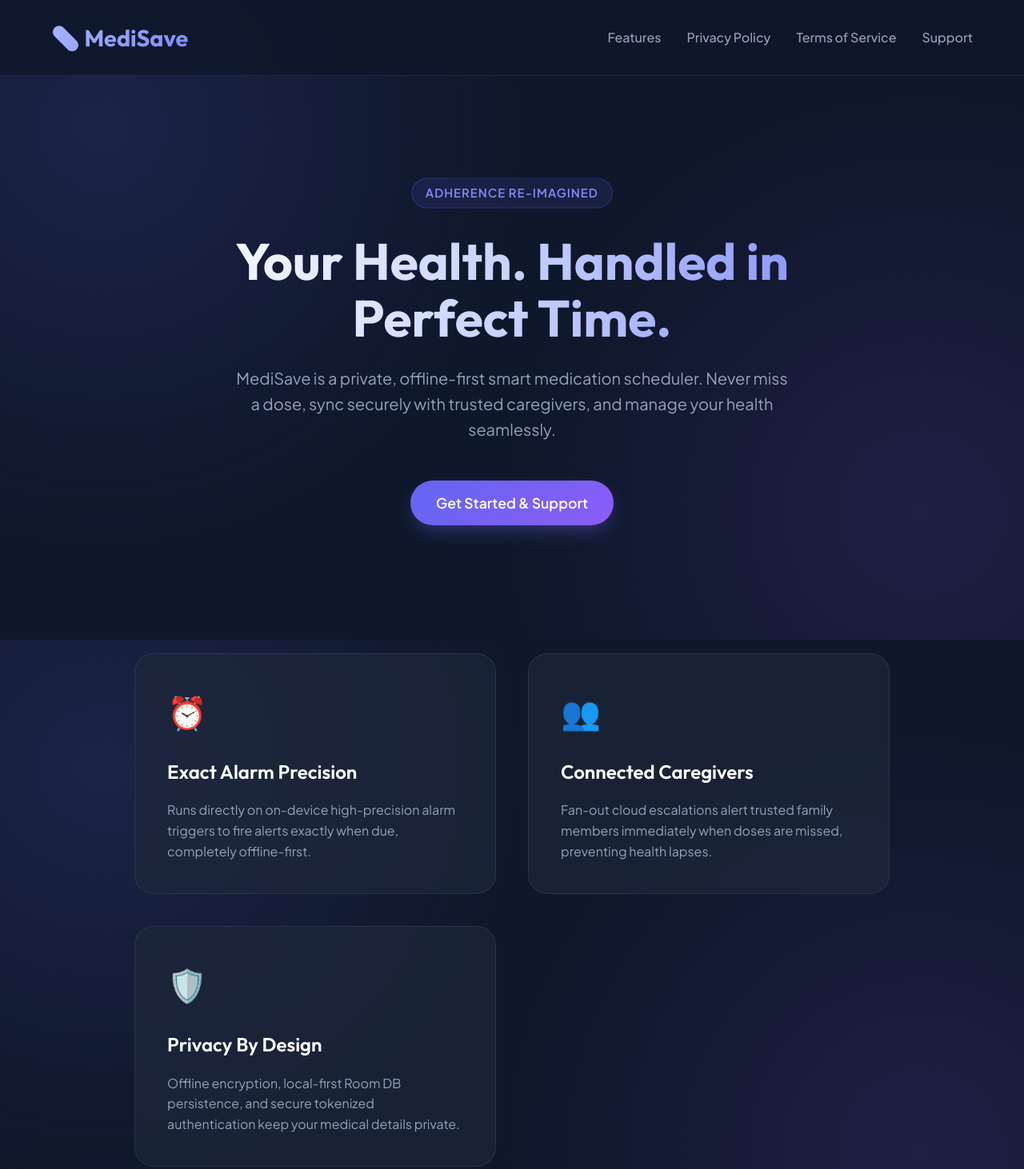
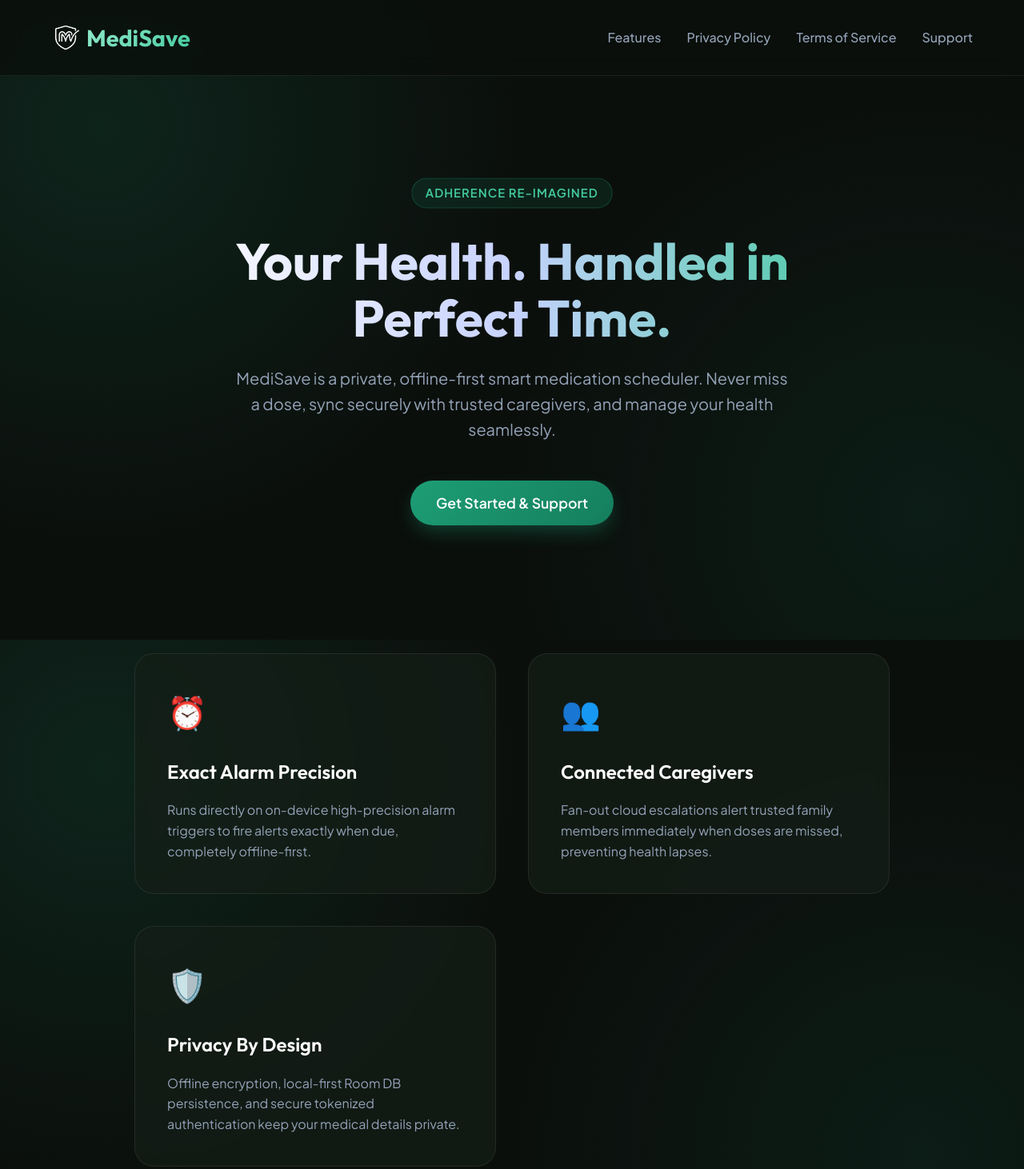
Before and after one commit to Rajkumarraju1/MediSave, a plain HTML site: page docs/index.html in a window 1280 px wide. Shown: the top 1462 px of the page at 80% size. Drawn offline with Linux system fonts and the light colour scheme.

Commit message:
style: align website colors and logo with the official app branding

```diff
--- a/docs/index.html
+++ b/docs/index.html
@@ -7,10 +7,10 @@
     <link href="https://fonts.googleapis.com/css2?family=Outfit:wght@300;400;600;700&family=Plus+Jakarta+Sans:wght@300;400;500;600;700&display=swap" rel="stylesheet">
     <style>
         :root {
-            --primary: #6366f1;
-            --primary-light: #818cf8;
-            --bg-dark: #0f172a;
-            --card-bg: rgba(30, 41, 59, 0.7);
+            --primary: #1D9E75;
+            --primary-light: #44CBA0;
+            --bg-dark: #0B0F0C;
+            --card-bg: rgba(21, 30, 24, 0.7);
             --border-color: rgba(255, 255, 255, 0.08);
             --text-main: #f8fafc;
             --text-secondary: #94a3b8;
@@ -29,8 +29,8 @@
             line-height: 1.6;
             overflow-x: hidden;
             background-image:
-                radial-gradient(circle at 10% 20%, rgba(99, 102, 241, 0.15) 0%, transparent 40%),
-                radial-gradient(circle at 90% 80%, rgba(139, 92, 246, 0.12) 0%, transparent 40%);
+                radial-gradient(circle at 10% 20%, rgba(29, 158, 117, 0.15) 0%, transparent 40%),
+                radial-gradient(circle at 90% 80%, rgba(21, 126, 93, 0.12) 0%, transparent 40%);
             background-attachment: fixed;
         }
 
@@ -43,7 +43,7 @@
             position: sticky;
             top: 0;
             z-index: 100;
-            background: rgba(15, 23, 42, 0.8);
+            background: rgba(11, 15, 12, 0.8);
             backdrop-filter: blur(12px);
             border-bottom: 1px solid var(--border-color);
         }
@@ -52,7 +52,7 @@
             font-family: 'Outfit', sans-serif;
             font-size: 1.8rem;
             font-weight: 700;
-            background: linear-gradient(135deg, #a5b4fc, var(--primary-light));
+            background: linear-gradient(135deg, #A8F0D8, var(--primary-light));
             -webkit-background-clip: text;
             -webkit-text-fill-color: transparent;
             display: flex;
@@ -76,7 +76,7 @@
 
         .nav-links a:hover {
             color: var(--primary-light);
-            text-shadow: 0 0 10px rgba(99, 102, 241, 0.3);
+            text-shadow: 0 0 10px rgba(29, 158, 117, 0.3);
         }
 
         /* Hero Section */
@@ -92,8 +92,8 @@
         }
 
         .badge {
-            background: rgba(99, 102, 241, 0.12);
-            border: 1px solid rgba(99, 102, 241, 0.3);
+            background: rgba(29, 158, 117, 0.12);
+            border: 1px solid rgba(29, 158, 117, 0.3);
             color: var(--primary-light);
             padding: 6px 16px;
             border-radius: 100px;
@@ -111,7 +111,7 @@
             font-weight: 700;
             line-height: 1.1;
             margin-bottom: 1.5rem;
-            background: linear-gradient(to right, #ffffff, #c7d2fe, #818cf8);
+            background: linear-gradient(to right, #ffffff, #c7d2fe, #44CBA0);
             -webkit-background-clip: text;
             -webkit-text-fill-color: transparent;
         }
@@ -124,7 +124,7 @@
         }
 
         .cta-btn {
-            background: linear-gradient(135deg, var(--primary), #8b5cf6);
+            background: linear-gradient(135deg, var(--primary), #157E5D);
             color: white;
             border: none;
             padding: 14px 32px;
@@ -132,7 +132,7 @@
             font-size: 1.1rem;
             font-weight: 600;
             cursor: pointer;
-            box-shadow: 0 10px 25px -5px rgba(99, 102, 241, 0.4);
+            box-shadow: 0 10px 25px -5px rgba(29, 158, 117, 0.4);
             transition: all 0.3s ease;
             text-decoration: none;
             display: inline-block;
@@ -140,7 +140,7 @@
 
         .cta-btn:hover {
             transform: translateY(-2px);
-            box-shadow: 0 15px 30px -5px rgba(99, 102, 241, 0.6);
+            box-shadow: 0 15px 30px -5px rgba(29, 158, 117, 0.6);
         }
 
         /* Features Section */
@@ -165,8 +165,8 @@
 
         .feature-card:hover {
             transform: translateY(-8px);
-            border-color: rgba(99, 102, 241, 0.3);
-            box-shadow: 0 20px 40px -15px rgba(99, 102, 241, 0.2);
+            border-color: rgba(29, 158, 117, 0.3);
+            box-shadow: 0 20px 40px -15px rgba(29, 158, 117, 0.2);
         }
 
         .feature-icon {
@@ -192,7 +192,7 @@
             margin-top: 8rem;
             padding: 4rem 5% 3rem;
             border-top: 1px solid var(--border-color);
-            background: rgba(15, 23, 42, 0.95);
+            background: rgba(11, 15, 12, 0.8);
             text-align: center;
         }
 
@@ -243,7 +243,7 @@
 <body>
 
     <nav>
-        <a href="index.html" class="logo">💊 MediSave</a>
+        <a href="index.html" class="logo"><img src="logo_medisave.png" alt="MediSave Logo" style="height: 36px; vertical-align: middle;">MediSave</a>
         <ul class="nav-links">
             <li><a href="#features">Features</a></li>
             <li><a href="privacy.html">Privacy Policy</a></li>
@@ -278,7 +278,7 @@
     </section>
 
     <footer>
-        <div class="footer-logo">💊 MediSave</div>
+        <div class="footer-logo"><img src="logo_medisave.png" alt="MediSave Logo" style="height: 32px; vertical-align: middle; margin-right: 8px;">MediSave</div>
         <div class="footer-links">
             <a href="privacy.html">Privacy Policy</a>
             <a href="terms.html">Terms & Conditions</a>
```
Also changed, not shown: docs/privacy.html (+15 -15 lines), docs/support.html (+17 -17 lines), docs/terms.html (+13 -13 lines), docs/logo_medisave.png (added).
